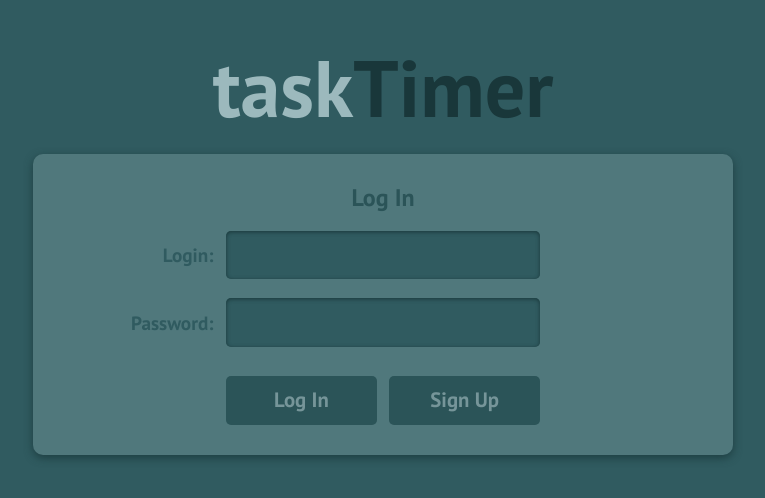
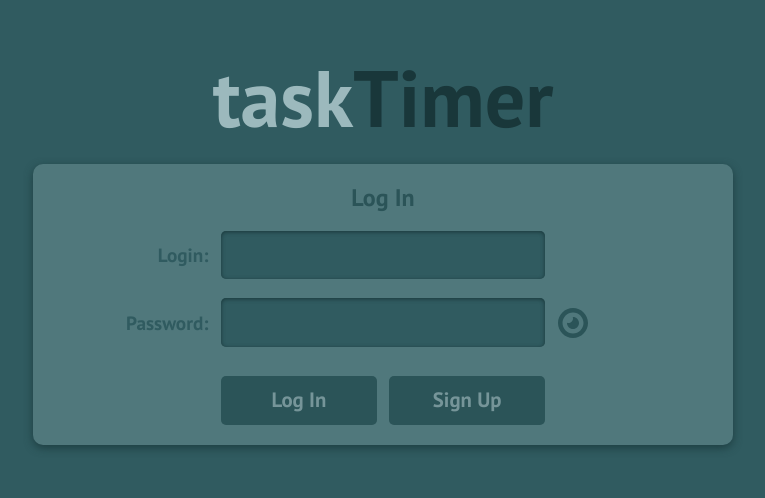
Before and after one commit to jchojna/task-timer, a React (Create React App) app: page / in a window 1280 px wide. Shown: the part 118-616 px from the top of the page, without its empty margins (257-1022 px from the left). Built offline with nearby package versions, Linux system fonts and the light colour scheme.

Commit message:
feat(UserForm): handle password preview button and passed input icon

```diff
--- a/src/components/UserForm.js
+++ b/src/components/UserForm.js
@@ -228,6 +228,9 @@ class UserForm extends Component {
       login,
       password,
       confirm,
+      isLoginInputValid,
+      isPasswordInputValid,
+      isConfirmPasswordValid,
       isLoginAlertVisible,
       isPasswordAlertVisible,
       isConfirmAlertVisible,
@@ -256,6 +259,7 @@ class UserForm extends Component {
           modifier="login"
           value={login}
           type="text"
+          isInputValid={isLoginInputValid}
           isAlertVisible={isLoginAlertVisible}
           alertText={loginAlertText}
           onInputChange={this.handleInputChange}
@@ -267,6 +271,7 @@ class UserForm extends Component {
           modifier="password"
           value={password}
           type="password"
+          isInputValid={isPasswordInputValid}
           isAlertVisible={isPasswordAlertVisible}
           alertText={passwordAlertText}
           onInputChange={this.handleInputChange}
@@ -280,6 +285,7 @@ class UserForm extends Component {
             modifier="confirm"
             value={confirm}
             type="password"
+            isInputValid={isConfirmPasswordValid}
             isAlertVisible={isConfirmAlertVisible}
             alertText={confirmAlertText}
             onInputChange={this.handleInputChange}
--- a/src/components/UserInput.js
+++ b/src/components/UserInput.js
@@ -1,5 +1,6 @@
 import React from 'react';
 import classNames from 'classnames';
+import icons from '../assets/svg/icons.svg';
 
 const UserInput = (props) => {
 
@@ -8,6 +9,7 @@ const UserInput = (props) => {
     modifier,
     value,
     type,
+    isInputValid,
     isAlertVisible,
     alertText,
     onInputChange,
@@ -32,6 +34,15 @@ const UserInput = (props) => {
   });
 
   const alertClass = `${block}__alert ${block}__alert--${modifier}`;
+  const iconsClass = `${block}__icons ${block}__icons--${modifier}`;
+  const passedClass = classNames(`inputPassed inputPassed--${modifier}`, {
+    'inputPassed--visible': isInputValid
+  });
+
+  ;
+  const previewClass = `previewPassword previewPassword--${modifier}`;
+  const passedSvgClass = `inputPassed__svg inputPassed__svg--${modifier}`;
+  const previewSvgClass = `previewPassword__svg previewPassword__svg--${modifier}`;
 
   return (
     <React.Fragment>
@@ -53,6 +64,22 @@ const UserInput = (props) => {
       <div className={alertBoxClass}>
         <p className={alertClass}>{alertText}</p>
       </div>
+      <div className={iconsClass}>
+        {
+        modifier === 'password' || modifier === 'confirm'
+        ? <button className={previewClass}>
+            <svg className={previewSvgClass} viewBox="0 0 100 100">
+              <use href={`${icons}#preview`} />
+            </svg>
+          </button>
+        : <div className="empty"></div>
+        }
+        <div className={passedClass}>
+          <svg className={passedSvgClass} viewBox="0 0 100 100">
+            <use href={`${icons}#passed`} />
+          </svg>
+        </div>
+      </div>
     </React.Fragment>
   );
 }
--- a/src/lib/initialUsers.js
+++ b/src/lib/initialUsers.js
@@ -1,38 +1,22 @@
-/* export const initialUsers = {
-  "Jakub": {
-    "login": "Jakub",
-    "password": "jakubek"
-  },
-  "Anna": {
-    "login": "Anna",
-    "password": "aneczka"
-  },
-  "Agnieszka": {
-    "login": "Agnieszka",
-    "password": "czrak"
-  },
-  "Olek": {
-    "login": "Olek",
-    "password": "lolek"
-  },
-};
-
- */
 export const initialUsers = [
   {
     "login": "Jakub",
-    "password": "jakubek"
+    "password": "jakubek",
+    "tasks": []
   },
   {
     "login": "Anna",
-    "password": "aneczka"
+    "password": "aneczka",
+    "tasks": []
   },
   {
     "login": "Agnieszka",
-    "password": "czrak"
+    "password": "agnieszka",
+    "tasks": []
   },
   {
     "login": "Olek",
-    "password": "lolek"
+    "password": "aleksander",
+    "tasks": []
   },
 ];
--- a/src/scss/UserForm.scss
+++ b/src/scss/UserForm.scss
@@ -9,8 +9,8 @@
   border-radius: 10px;
   display: grid;
   gap: 0.3em 0.6em;
-  grid-template-columns: repeat(2, 1fr);
-  padding: 30px;
+  grid-template-columns: repeat(2, 1fr) auto;
+  padding: 20px;
   transform: rotate3d(0, 1, 0, -90deg);
   visibility: hidden;
 
@@ -112,6 +112,16 @@
     text-align: center;
   }
 
+  &__icons {
+    column-gap: 5px;
+    display: grid;
+    grid-template-columns: 30px auto;
+
+    &--login { grid-area: iconsLogin; }
+    &--password { grid-area: iconsPassword; }
+    &--confirm { grid-area: iconsConfirm; }
+  }
+
   &__button {
     @include button;
     border-radius: 5px;
@@ -140,14 +150,14 @@
 .loginForm {
   background-color: $color-teal;
   grid-template-areas:
-  "heading       heading      "
-  "labelLogin    labelLogin   "
-  "inputLogin    inputLogin   "
-  "alertLogin    alertLogin   "
-  "labelPassword labelPassword"
-  "inputPassword inputPassword"
-  "alertPassword alertPassword"
-  "loginBtn      signupBtn    ";
+  "heading       heading       heading      "
+  "labelLogin    labelLogin    .            "
+  "inputLogin    inputLogin    iconsLogin   "
+  "alertLogin    alertLogin    .            "
+  "labelPassword labelPassword .            "
+  "inputPassword inputPassword iconsPassword"
+  "alertPassword alertPassword .            "
+  "loginBtn      signupBtn     .            ";
   left: 0;
   position: absolute;
   top: 0;
@@ -157,12 +167,12 @@
 
     & {
       grid-template-areas:
-      "heading        heading       heading       heading "
-      "labelLogin     inputLogin    inputLogin    .       "
-      ".              alertLogin    alertLogin    .       "
-      "labelPassword  inputPassword inputPassword .       "
-      ".              alertPassword alertPassword .       "
-      ".              loginBtn      signupBtn     .       ";
+      ".              heading       heading       .            "
+      "labelLogin     inputLogin    inputLogin    iconsLogin   "
+      ".              alertLogin    alertLogin    .            "
+      "labelPassword  inputPassword inputPassword iconsPassword"
+      ".              alertPassword alertPassword .            "
+      ".              loginBtn      signupBtn     .            ";
     }
   }
 
@@ -200,30 +210,30 @@
 .signupForm {
   background-color: $color-teal-dark-3;
   grid-template-areas:
-  "heading       heading      "
-  "labelLogin    labelLogin   "
-  "inputLogin    inputLogin   "
-  "alertLogin    alertLogin   "
-  "labelPassword labelPassword"
-  "inputPassword inputPassword"
-  "alertPassword alertPassword"
-  "labelConfirm  labelConfirm "
-  "inputConfirm  inputConfirm "
-  "alertConfirm  alertConfirm "
-  "loginBtn      signupBtn    ";
+  "heading       heading       heading      "
+  "labelLogin    labelLogin    .            "
+  "inputLogin    inputLogin    iconsLogin   "
+  "alertLogin    alertLogin    .            "
+  "labelPassword labelPassword .            "
+  "inputPassword inputPassword iconsPassword"
+  "alertPassword alertPassword .            "
+  "labelConfirm  labelConfirm  .            "
+  "inputConfirm  inputConfirm  iconsConfirm "
+  "alertConfirm  alertConfirm  .            "
+  "loginBtn      signupBtn     .            ";
 
   @media only screen and (min-width: $media-md) {
 
     & {
       grid-template-areas:
-      "heading        heading       heading       heading "
-      "labelLogin     inputLogin    inputLogin    .       "
-      ".              alertLogin    alertLogin    .       "
-      "labelPassword  inputPassword inputPassword .       "
-      ".              alertPassword alertPassword .       "
-      "labelConfirm   inputConfirm  inputConfirm  .       "
-      ".              alertConfirm  alertConfirm  .       "
-      ".              loginBtn      signupBtn     .       ";
+      ".              heading       heading       .            "
+      "labelLogin     inputLogin    inputLogin    iconsLogin   "
+      ".              alertLogin    alertLogin    .            "
+      "labelPassword  inputPassword inputPassword iconsPassword"
+      ".              alertPassword alertPassword .            "
+      "labelConfirm   inputConfirm  inputConfirm  iconsConfirm "
+      ".              alertConfirm  alertConfirm  .            "
+      ".              loginBtn      signupBtn     .            ";
     }
   }
 
@@ -264,3 +274,30 @@
     }
   }
 }
+
+.inputPassed {
+  height: $login-icons;
+  overflow: hidden;
+  width: 0;
+  transition: width 0.2s;
+
+  &--visible {
+    width: $login-icons;
+  }
+
+  &__svg {
+    fill: $color-teal-dark-3;
+    width: $login-icons;
+  }
+}
+
+.previewPassword {
+  @include button;
+  fill: $color-teal-dark-2;
+  height: $login-icons;
+  width: $login-icons;
+
+  &__svg {
+    width: 100%;
+  }
+}
--- a/src/scss/_variables.scss
+++ b/src/scss/_variables.scss
@@ -44,6 +44,7 @@ $radius-card: 10px;
 $close-button: 35px;
 $nav-button: 70px;
 $progressBar-height: 16px;
+$login-icons: 30px;
 
 // LOGO ANIMATION
 $logo-size: 600px;
```
Also changed, not shown: src/assets/svg/icons.svg, 1 other file (tests, documents, lock files or other folders).
